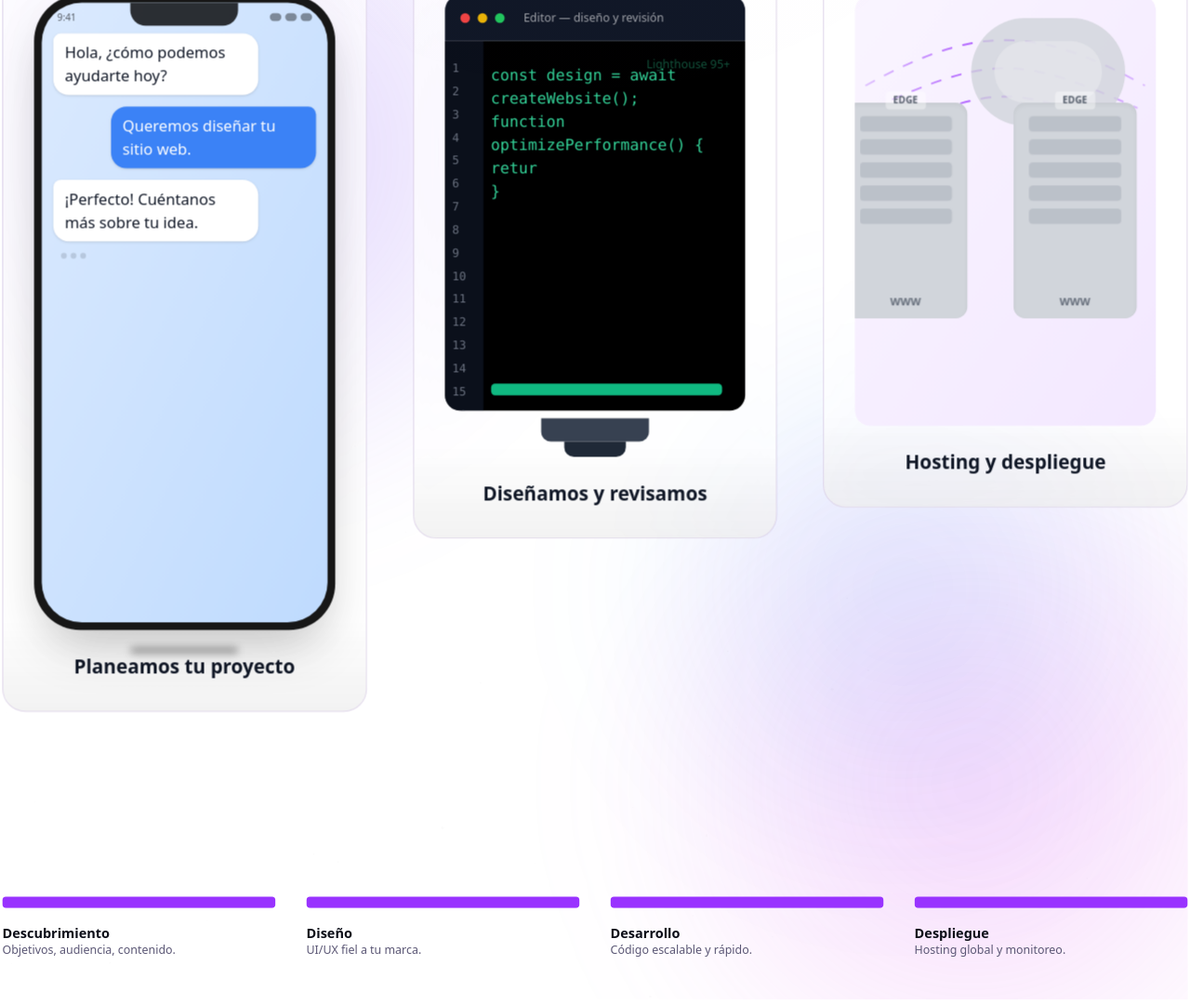
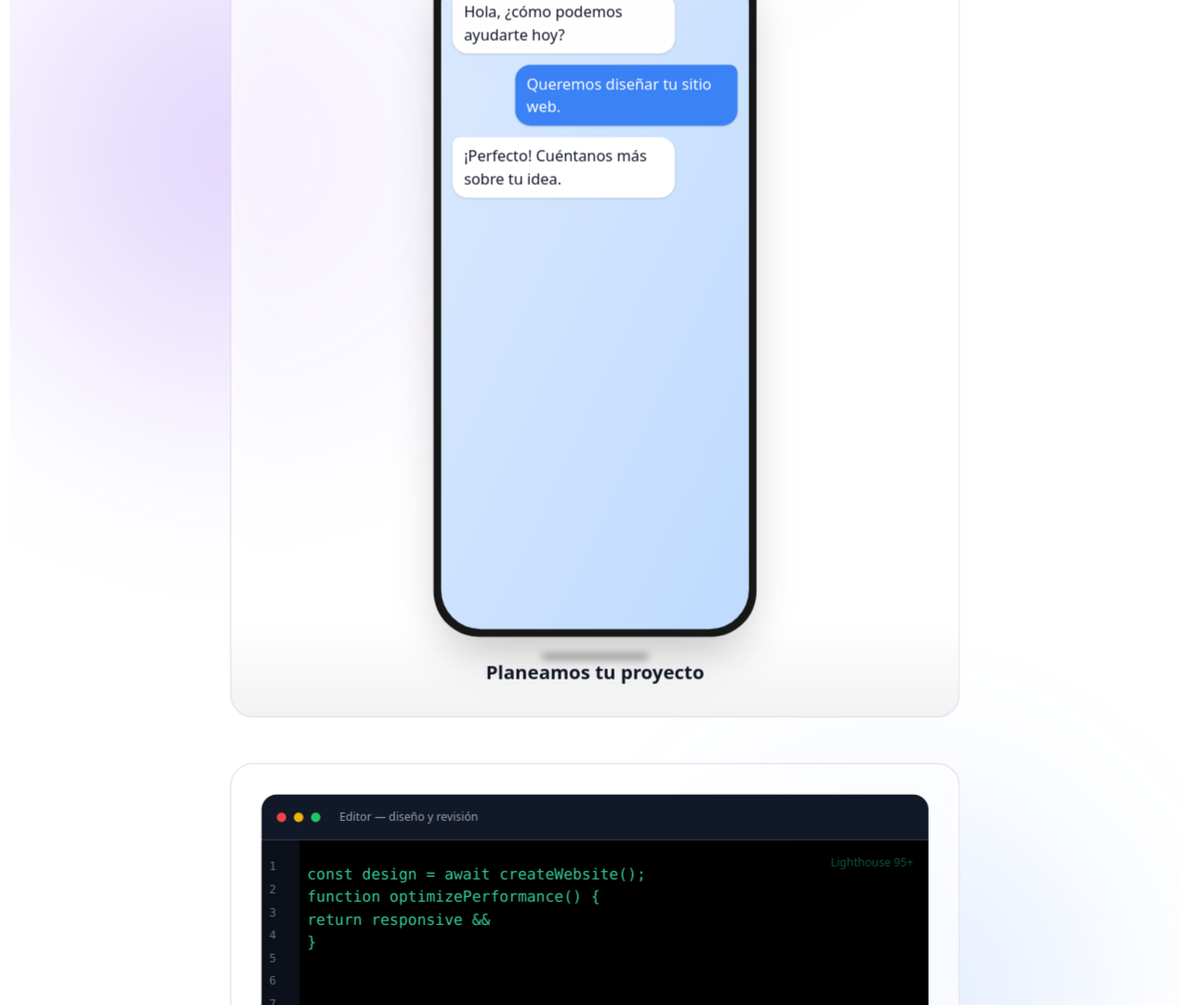
Before and after one commit to Maurisi0m/PORTAFOLIO, a React (Vite) app: page /sobre in a window 1280 px wide. Shown: the part 336-1417 px from the top of the page at 93% size. Built offline with nearby package versions, Linux system fonts and the light colour scheme.

Commit message:
Stack scenes vertically and sequence animations top-to-bottom with phone fade-in and stronger server animation
cgen-668c6df121584ea5be9359a80bd3ebde

```diff
--- a/client/components/ui/AboutServiceAnimations.tsx
+++ b/client/components/ui/AboutServiceAnimations.tsx
@@ -126,7 +126,13 @@ function TypeLine({ text, startDelay = 0, speed = 30, loop = true, className = "
 function PhoneChatScene() {
   return (
     <TiltCard>
-      <div className="flex justify-center">
+      <motion.div
+        initial={{ opacity: 0, y: 20, scale: 0.98 }}
+        whileInView={{ opacity: 1, y: 0, scale: 1 }}
+        viewport={{ once: true, margin: "-100px" }}
+        transition={{ duration: 0.5 }}
+        className="flex justify-center"
+      >
         <div className="relative w-[220px] sm:w-[260px] md:w-[300px] lg:w-[340px] aspect-[9/19] rounded-[3rem] bg-neutral-900 shadow-2xl">
           <div className="absolute inset-[8px] rounded-[2.6rem] bg-gradient-to-br from-blue-100 to-blue-200 dark:from-blue-900 dark:to-blue-800 overflow-hidden">
             <div className="absolute top-0 left-1/2 -translate-x-1/2 w-28 h-6 bg-black/80 rounded-b-2xl" />
@@ -140,26 +146,21 @@ function PhoneChatScene() {
             </div>
             <div className="absolute inset-0 pt-8 px-3">
               <div className="space-y-3">
-                <motion.div initial={{ opacity: 0, x: -20 }} animate={{ opacity: 1, x: 0 }} transition={{ duration: 0.5 }} className="max-w-[78%] rounded-2xl rounded-tl-sm bg-white text-gray-900 px-3 py-2 shadow">
+                <motion.div initial={{ opacity: 0, x: -20 }} whileInView={{ opacity: 1, x: 0 }} viewport={{ once: true }} transition={{ duration: 0.45, delay: 0.15 }} className="max-w-[78%] rounded-2xl rounded-tl-sm bg-white text-gray-900 px-3 py-2 shadow">
                   Hola, ¿cómo podemos ayudarte hoy?
                 </motion.div>
-                <motion.div initial={{ opacity: 0, x: 20 }} animate={{ opacity: 1, x: 0 }} transition={{ duration: 0.5, delay: 0.4 }} className="ml-auto max-w-[78%] rounded-2xl rounded-tr-sm bg-blue-500 text-white px-3 py-2 shadow">
+                <motion.div initial={{ opacity: 0, x: 20 }} whileInView={{ opacity: 1, x: 0 }} viewport={{ once: true }} transition={{ duration: 0.45, delay: 0.45 }} className="ml-auto max-w-[78%] rounded-2xl rounded-tr-sm bg-blue-500 text-white px-3 py-2 shadow">
                   Queremos diseñar tu sitio web.
                 </motion.div>
-                <motion.div initial={{ opacity: 0, x: -20 }} animate={{ opacity: 1, x: 0 }} transition={{ duration: 0.5, delay: 0.8 }} className="max-w-[78%] rounded-2xl rounded-tl-sm bg-white text-gray-900 px-3 py-2 shadow">
+                <motion.div initial={{ opacity: 0, x: -20 }} whileInView={{ opacity: 1, x: 0 }} viewport={{ once: true }} transition={{ duration: 0.45, delay: 0.8 }} className="max-w-[78%] rounded-2xl rounded-tl-sm bg-white text-gray-900 px-3 py-2 shadow">
                   ¡Perfecto! Cuéntanos más sobre tu idea.
-                </motion.div>
-                <motion.div className="flex items-center gap-1 pl-2 text-gray-600" animate={{ opacity: [0.2, 1, 0.2] }} transition={{ duration: 1.8, repeat: Infinity, delay: 1.2 }}>
-                  <span className="w-1.5 h-1.5 rounded-full bg-gray-600" />
-                  <span className="w-1.5 h-1.5 rounded-full bg-gray-600" />
-                  <span className="w-1.5 h-1.5 rounded-full bg-gray-600" />
                 </motion.div>
               </div>
             </div>
           </div>
-          <div className="absolute -bottom-6 left-1/2 -translate-x-1/2 w-28 h-1.5 bg-black/40 rounded-full blur-sm" />
+          <motion.div className="absolute -bottom-6 left-1/2 -translate-x-1/2 w-28 h-1.5 bg-black/40 rounded-full blur-sm" initial={{ opacity: 0 }} whileInView={{ opacity: 1 }} viewport={{ once: true }} />
         </div>
-      </div>
+      </motion.div>
       <p className="mt-6 text-center font-bold text-gray-900 dark:text-gray-100 text-xl">Planeamos tu proyecto</p>
     </TiltCard>
   );
@@ -168,7 +169,7 @@ function PhoneChatScene() {
 function MonitorCodeScene() {
   return (
     <TiltCard>
-      <div className="relative flex flex-col items-center">
+      <motion.div initial={{ opacity: 0, y: 24, scale: 0.98 }} whileInView={{ opacity: 1, y: 0, scale: 1 }} viewport={{ once: true, margin: "-100px" }} transition={{ duration: 0.5 }} className="relative flex flex-col items-center">
         <div className="w-full max-w-3xl">
           <div className="h-12 bg-gray-900 rounded-t-2xl flex items-center gap-2 px-4">
             <span className="w-2.5 h-2.5 rounded-full bg-red-500" />
@@ -196,7 +197,7 @@ function MonitorCodeScene() {
           <div className="w-28 h-6 bg-gray-700 mx-auto rounded-b-md mt-2" />
           <div className="w-16 h-4 bg-gray-800 mx-auto rounded-b-md" />
         </div>
-      </div>
+      </motion.div>
       <p className="mt-6 text-center font-bold text-gray-900 dark:text-gray-100 text-xl">Diseñamos y revisamos</p>
     </TiltCard>
   );
@@ -248,7 +249,7 @@ function BeamsOverlay() {
 function HostingScene() {
   return (
     <TiltCard>
-      <div className="w-full h-72 md:h-80 lg:h-[28rem] rounded-2xl relative flex items-center justify-center overflow-hidden">
+      <motion.div initial={{ opacity: 0, y: 28, scale: 0.98 }} whileInView={{ opacity: 1, y: 0, scale: 1 }} viewport={{ once: true, margin: "-100px" }} transition={{ duration: 0.55 }} className="w-full h-80 md:h-[22rem] lg:h-[30rem] rounded-2xl relative flex items-center justify-center overflow-hidden">
         <div className="absolute inset-0 rounded-2xl bg-gradient-to-br from-purple-50 to-purple-100 dark:from-purple-900/20 dark:to-purple-800/20" />
         <div className="relative z-10 flex gap-10 md:gap-12 items-end">
           {[...Array(3)].map((_, i) => (
@@ -256,11 +257,11 @@ function HostingScene() {
               key={i}
               animate={{ rotateY: [0, 12, 0], scale: [1, 1.05, 1] }}
               transition={{ duration: 3, repeat: Infinity, delay: i * 0.5 }}
-              className="w-24 md:w-28 lg:w-32 h-40 md:h-48 lg:h-56 bg-gray-300 dark:bg-gray-700 rounded-xl shadow-inner relative transform-gpu"
+              className="w-24 md:w-28 lg:w-36 h-44 md:h-56 lg:h-64 bg-gray-300 dark:bg-gray-700 rounded-xl shadow-inner relative transform-gpu"
               style={{ transformStyle: "preserve-3d" }}
             >
               {[0,1,2,3,4].map((r) => (
-                <motion.div key={r} className="absolute left-4 right-4 h-4 bg-gray-400/80 dark:bg-gray-600/80 rounded" style={{ top: 14 + r * 24 }} animate={{ opacity: [0.5, 1, 0.5] }} transition={{ duration: 1, repeat: Infinity, delay: i * 0.2 + r * 0.2 }} />
+                <motion.div key={r} className="absolute left-4 right-4 h-4 bg-gray-400/80 dark:bg-gray-600/80 rounded" style={{ top: 14 + r * 26 }} animate={{ opacity: [0.5, 1, 0.5] }} transition={{ duration: 1, repeat: Infinity, delay: i * 0.2 + r * 0.2 }} />
               ))}
               <motion.div className="absolute -top-3 left-1/2 -translate-x-1/2 text-[10px] font-bold text-gray-600 dark:text-gray-300 px-2 py-0.5 rounded bg-white/40 dark:bg-black/30">EDGE</motion.div>
               <motion.div className="absolute bottom-2 left-1/2 -translate-x-1/2 text-[11px] font-bold text-gray-700 dark:text-gray-200" animate={{ opacity: [0.7, 1, 0.7] }} transition={{ duration: 2, repeat: Infinity }}>WWW</motion.div>
@@ -272,12 +273,12 @@ function HostingScene() {
         <motion.div
           animate={{ scale: [1, 1.2, 1], rotate: [0, 12, 0] }}
           transition={{ duration: 3, repeat: Infinity }}
-          className="absolute top-6 right-8 w-40 h-28 bg-gray-300/80 dark:bg-gray-600/70 rounded-full"
+          className="absolute top-6 right-8 w-44 h-28 bg-gray-300/80 dark:bg-gray-600/70 rounded-full"
         >
-          <div className="absolute top-6 left-6 w-28 h-16 bg-gray-200/80 dark:bg-gray-700/80 rounded-full" />
-          <div className="absolute -bottom-3 left-1/2 -translate-x-1/2 w-6 h-6 bg-primary rounded-full grid place-items-center text-white text-sm shadow">✓</div>
+          <div className="absolute top-6 left-6 w-32 h-16 bg-gray-200/80 dark:bg-gray-700/80 rounded-full" />
+          <div className="absolute -bottom-3 left-1/2 -translate-x-1/2 w-7 h-7 bg-primary rounded-full grid place-items-center text-white text-sm shadow">✓</div>
         </motion.div>
-      </div>
+      </motion.div>
       <p className="mt-6 text-center font-bold text-gray-900 dark:text-gray-100 text-xl">Hosting y despliegue</p>
     </TiltCard>
   );
@@ -291,21 +292,8 @@ function ProcessTimeline() {
     { title: "Despliegue", desc: "Hosting global y monitoreo." },
   ];
   return (
-    <div className="mt-24 w-full">
-      <div className="hidden md:grid grid-cols-4 gap-8">
-        {steps.map((s, i) => (
-          <motion.div key={s.title} initial={{ opacity: 0, y: 12 }} whileInView={{ opacity: 1, y: 0 }} viewport={{ once: true }} transition={{ duration: 0.28, delay: i * 0.08 }} className="relative">
-            <div className="h-3 rounded bg-muted overflow-hidden">
-              <motion.div className="h-3 bg-primary" initial={{ width: 0 }} whileInView={{ width: "100%" }} viewport={{ once: true }} transition={{ duration: 1.2, delay: i * 0.15 }} />
-            </div>
-            <div className="mt-4">
-              <div className="text-sm font-semibold">{s.title}</div>
-              <div className="text-xs text-muted-foreground">{s.desc}</div>
-            </div>
-          </motion.div>
-        ))}
-      </div>
-      <div className="md:hidden space-y-5">
+    <div className="mt-16 w-full">
+      <div className="space-y-5">
         {steps.map((s, i) => (
           <motion.div key={s.title} initial={{ opacity: 0, x: -10 }} whileInView={{ opacity: 1, x: 0 }} viewport={{ once: true }} transition={{ duration: 0.25, delay: i * 0.08 }} className="flex items-start gap-3">
             <span className="mt-1 h-2.5 w-2.5 rounded-full bg-primary" />
@@ -330,8 +318,8 @@ export function AboutServiceAnimations() {
   const mouseY = useMotionValue(0);
 
   const { scrollYProgress } = useScroll({ target: ref, offset: ["start end", "end start"] });
-  const cameraScale = useTransform(scrollYProgress, [0, 1], [1, reduce ? 1 : 1.06]);
-  const cameraY = useTransform(scrollYProgress, [0, 1], [0, reduce ? 0 : -30]);
+  const cameraScale = useTransform(scrollYProgress, [0, 1], [1, reduce ? 1 : 1.04]);
+  const cameraY = useTransform(scrollYProgress, [0, 1], [0, reduce ? 0 : -16]);
 
   useEffect(() => { if (inView) controls.start("visible"); }, [inView, controls]);
 
@@ -348,13 +336,13 @@ export function AboutServiceAnimations() {
     (currentTarget as HTMLDivElement).style.setProperty("--y", `${((ny + 1) / 2) * 100}%`);
   }, [mouseX, mouseY]);
 
-  const containerVariants = useMemo(() => ({ hidden: {}, visible: { transition: { staggerChildren: 0.45 } } }), []);
-  const itemVariants = useMemo(() => ({ hidden: { opacity: 0, y: 18 }, visible: { opacity: 1, y: 0, transition: { duration: 0.6 } } }), []);
+  const containerVariants = useMemo(() => ({ hidden: {}, visible: { transition: { staggerChildren: 0.5 } } }), []);
+  const itemVariants = useMemo(() => ({ hidden: { opacity: 0, y: 18 }, visible: { opacity: 1, y: 0, transition: { duration: 0.5 } } }), []);
 
   return (
     <motion.div
       ref={ref}
-      className="relative min-h-[140vh] flex flex-col justify-center items-center gap-16 md:gap-24"
+      className="relative min-h-[140vh] flex flex-col justify-center items-center gap-14"
       variants={containerVariants}
       initial="hidden"
       animate={controls}
@@ -363,10 +351,11 @@ export function AboutServiceAnimations() {
     >
       <ParallaxBackground mouseX={mouseX} mouseY={mouseY} reduce={reduce} />
 
-      <div className="grid w-full max-w-7xl gap-10 md:gap-12 grid-cols-1 md:grid-cols-2 xl:grid-cols-3">
+      {/* Stacked vertical order: 1 phone, 2 monitor, 3 hosting */}
+      <div className="grid w-full max-w-3xl gap-12 grid-cols-1">
         <motion.div variants={itemVariants}><PhoneChatScene /></motion.div>
         <motion.div variants={itemVariants}><MonitorCodeScene /></motion.div>
-        <motion.div className="xl:block md:col-span-2 xl:col-span-1" variants={itemVariants}><HostingScene /></motion.div>
+        <motion.div variants={itemVariants}><HostingScene /></motion.div>
       </div>
 
       <ProcessTimeline />
```
